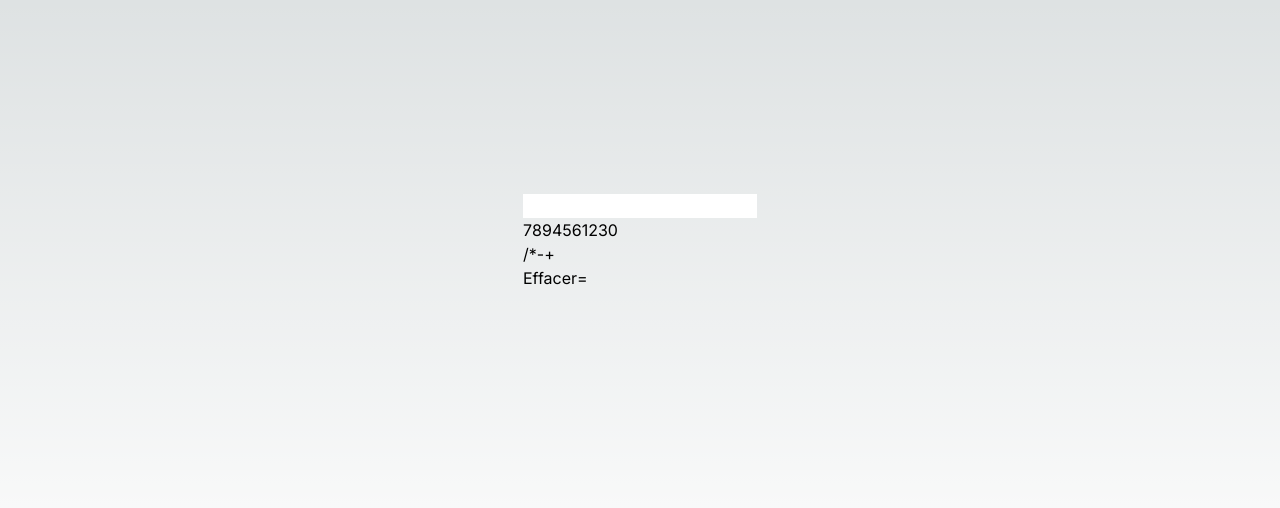
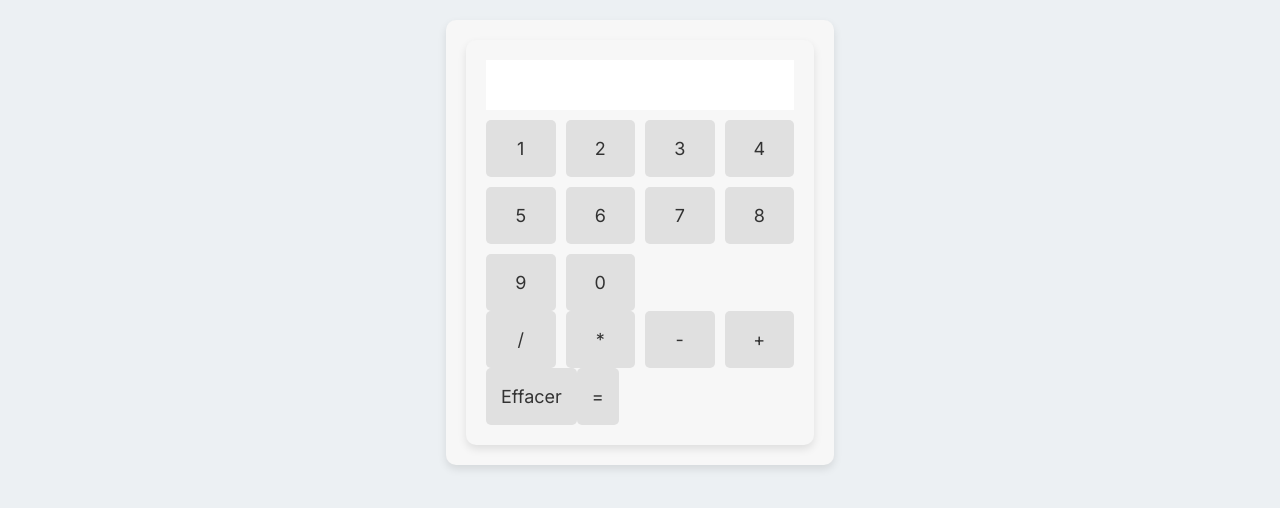
Before and after one commit to nicolv23/calculatrice, a Next.js app: page / in a window 1280 px wide. Shown: the part 158-666 px from the top of the page. Built offline with nearby package versions, Linux system fonts and the light colour scheme.

Commit message:
Amélioration de la lisibilité de l'interface graphique

```diff
--- a/src/app/calculatrice.css
+++ /dev/null
@@ -1,33 +0,0 @@
-.calculatrice-container {
-    background-color: #ffffff;
-    border-radius: 10px;
-    box-shadow: 0 4px 8px rgba(0, 0, 0, 0.1);
-    padding: 20px;
-  }
-
-  .calculatrice-container input[type="text"] {
-    width: 100%;
-    margin-bottom: 10px;
-    padding: 10px;
-    font-size: 20px;
-  }
-
-  .calculatrice-container .boutons-chiffres,
-  .calculatrice-container .boutons-operateurs {
-    display: grid;
-    grid-template-columns: repeat(4, 1fr);
-    gap: 10px;
-  }
-
-  .calculatrice-container button {
-    padding: 15px;
-    font-size: 18px;
-    background-color: #f0f0f0;
-    border: none;
-    border-radius: 5px;
-    cursor: pointer;
-  }
-
-  .calculatrice-container button:hover {
-    background-color: #e0e0e0;
-  }
--- a/src/app/layout.tsx
+++ b/src/app/layout.tsx
@@ -5,7 +5,7 @@ import "./globals.css";
 const inter = Inter({ subsets: ["latin"] });
 
 export const metadata: Metadata = {
-  title: "Create Next App",
+  title: "Calculatrice Next Js",
   description: "Generated by create next app",
 };
 
--- a/src/app/page.tsx
+++ b/src/app/page.tsx
@@ -2,6 +2,7 @@
 
 import React, { useState } from 'react';
 import AffichageCalculatrice from '../components/AffichageCalculatrice';
+import '../styles/calculatrice.css';
 
 const Calculatrice: React.FC = () => {
   const [valeurAffichee, setValeurAffichee] = useState<string>('');
@@ -28,7 +29,7 @@ const Calculatrice: React.FC = () => {
   };
 
   return (
-    <div style={{ display: 'flex', justifyContent: 'center', alignItems: 'center', minHeight: '100vh' }}>
+    <div className="page-container">
       <div className="calculatrice-container">
         <AffichageCalculatrice
           valeurAffichee={valeurAffichee}
--- a/src/components/AffichageCalculatrice.js
+++ b/src/components/AffichageCalculatrice.js
@@ -1,7 +1,7 @@
 import React from 'react';
 
 const AffichageCalculatrice = ({ valeurAffichee, mettreAJourValeur, effacerValeur, evaluerExpression }) => {
-  const chiffres = ['7', '8', '9', '4', '5', '6', '1', '2', '3', '0'];
+  const chiffres = ['1', '2', '3', '4', '5', '6', '7', '8', '9', '0'];
   const operateurs = ['/', '*', '-', '+'];
 
   const boutonsChiffres = chiffres.map((chiffre) => (
--- /dev/null
+++ b/src/styles/calculatrice.css
@@ -0,0 +1,43 @@
+.page-container {
+  background-color: #ecf0f3;
+  display: flex;
+  justify-content: center;
+  align-items: center;
+  min-height: 100vh;
+}
+
+.calculatrice-container {
+  background-color: #f7f7f7;
+  border-radius: 10px;
+  box-shadow: 0 4px 8px rgba(0, 0, 0, 0.1);
+  padding: 20px;
+}
+
+.calculatrice-container input[type="text"] {
+  width: 100%;
+  margin-bottom: 10px;
+  padding: 10px;
+  font-size: 20px;
+  color: #333; /* Couleur du texte dans le champ de saisie */
+}
+
+.calculatrice-container .boutons-chiffres,
+.calculatrice-container .boutons-operateurs {
+  display: grid;
+  grid-template-columns: repeat(4, 1fr);
+  gap: 10px;
+}
+
+.calculatrice-container button {
+  padding: 15px;
+  font-size: 18px;
+  background-color: #e0e0e0;
+  border: none;
+  border-radius: 5px;
+  cursor: pointer;
+  color: #333;
+}
+
+.calculatrice-container button:hover {
+  background-color: #d0d0d0;
+}
```
